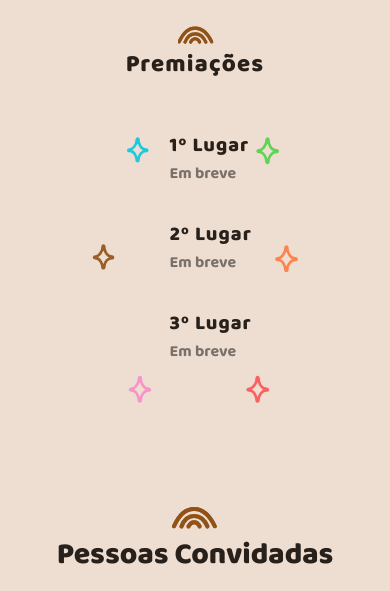
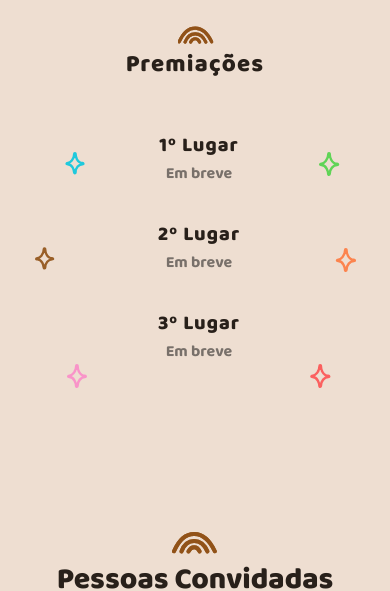
Before and after one commit to CITi-UFPE/hackapride_2022, a React (Create React App) app in the folder client/: page / in a window 390 px wide. Shown: the part 900-1491 px from the top of the page. Built offline with nearby package versions, Linux system fonts and the light colour scheme; no server answers.

Commit message:
fix(sizes-of-web): solved some responsiveness bugs

```diff
--- a/client/src/components/Awards/Awards.tsx
+++ b/client/src/components/Awards/Awards.tsx
@@ -29,7 +29,6 @@ export const Awards: React.FC = () => {
   }, []);
 
   return (
-
     <Container>
       <ContainerAwards id="Awards">
         <TextBodyAwards>
--- a/client/src/components/Awards/style.ts
+++ b/client/src/components/Awards/style.ts
@@ -29,8 +29,9 @@ export const ContainerAwards = styled.div`
     line-height: 32px;
   }
 
-  @media (max-width: 720px) {
+  @media (max-width: 850px) {
     margin-top: 30px;
+    width: 100%;
 
     p {
       font-size: 16px;
@@ -66,9 +67,6 @@ export const TextBodyAwards = styled.div`
   justify-content: center;
   align-items: center;
   flex-direction: column;
-  @media (max-width: 830px) {
-      width: 40%;
-  }
 `;
 
 export const HeaderAwards = styled.div`
@@ -87,9 +85,10 @@ export const TitleAwards = styled.div`
   line-height: 100.4%;
   text-align: center;
   letter-spacing: 0.05em;
-  width: 140px;
+  width: 150px;
   @media (max-width: 830px) {
       font-size: 20px;
+      justify-content: center;
     }
 `;
 
@@ -110,6 +109,7 @@ export const SubTitleAwards = styled.div`
 export const SubTitleAwardsMobile = styled.div`
   display: none;
   @media (max-width: 830px) {
+    margin-top: 25px;
     display: flex;
     justify-content: center;
     align-items: center;
@@ -130,7 +130,7 @@ export const SubTitleAwardsMobile = styled.div`
 export const AwardsContainer = styled.div`
   display: flex;
   flex-direction: column;
-  align-items: flex-start;
+  align-items: center;
   width: 50%;
 `;
 
@@ -142,7 +142,7 @@ export const ListAwards = styled.div`
   margin-top: 30px;
 
   @media(max-width: 830px) {
-    gap: 15px;
+    gap: 30px;
   }
 `;
 
@@ -151,22 +151,28 @@ export const ListItemAwards = styled.div`
   justify-content: flex-start;
   gap: 60px;
   padding-bottom: 3rem;
-  @media (max-width: 830px) {
+  @media (max-width: 1000px) {
       flex-direction: column;
       gap: 10px;
     }
 `;
 
 export const Description = styled.div`
-  width: 40%;
-  font-family:  BalooBold;
+  width: 300px;
+  word-wrap: break-word;
+  font-family: BalooBold;
   font-size: 20px;
   line-height: 106.9%;
+
+  @media(max-width: 1150px) {
+    width: 200px;
+  }
 
   @media (max-width: 830px) {
       font-size: 16px;
       padding: 0;
-      width: 100%;
+      width: 150px;
+      text-align: center;
     }
 `;
 
@@ -216,4 +222,8 @@ export const StarMobileImage = styled.img`
   @media (max-width: 830px) {
     transform: scale(0.9);
   }
+
+  @media (max-width: 480px) {
+    transform: scale(.8);
+  }
 `;
--- a/client/src/components/Guests/style.ts
+++ b/client/src/components/Guests/style.ts
@@ -9,11 +9,15 @@ export const Container = styled.div`
   margin-top: 8em;
 
   p {
-    width: 40%;
+    width: 35%;
     font-size: 20px;
     line-height: 32px;
     text-align: center;
     color: ${theme.colors.black};
+
+    @media(min-width: 2000px) {
+      width: 25%;
+    }
   }
 
   img {
```
Also changed, not shown: 1 other file (tests, documents, lock files or other folders).
